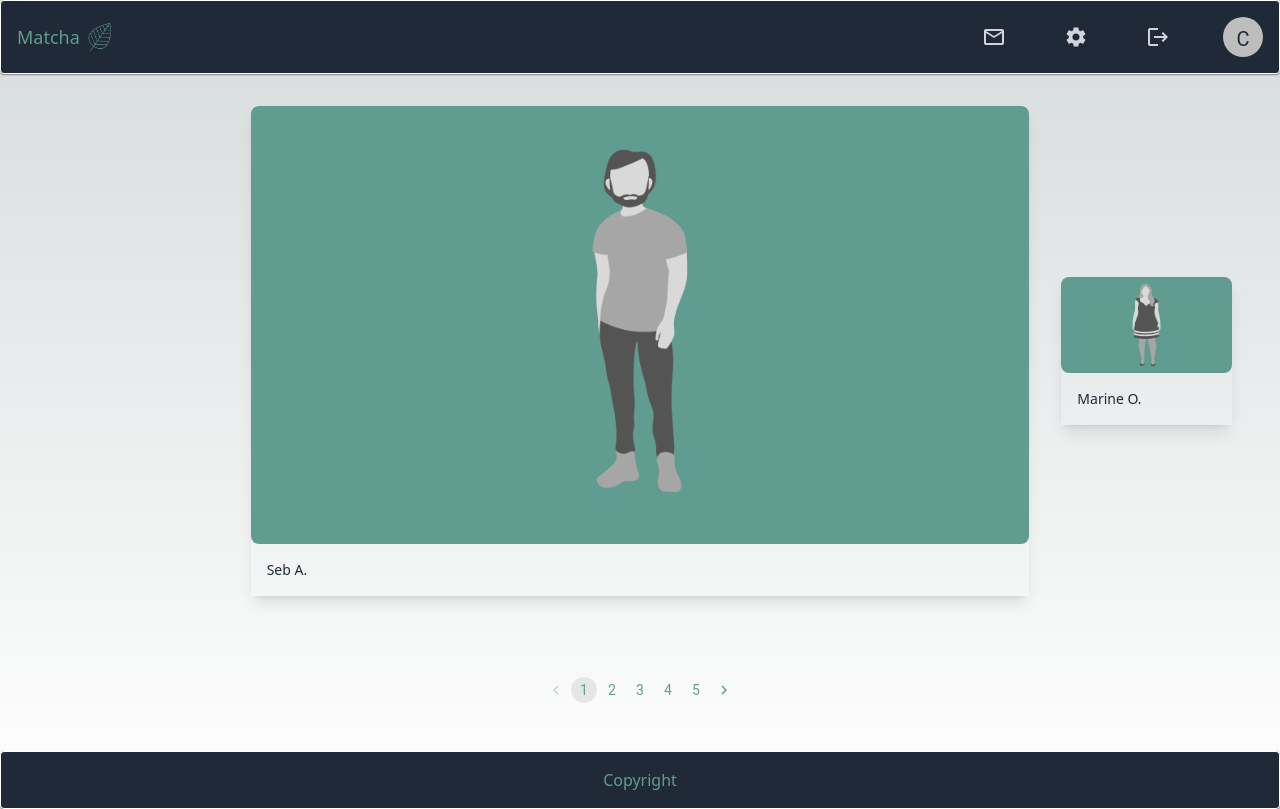
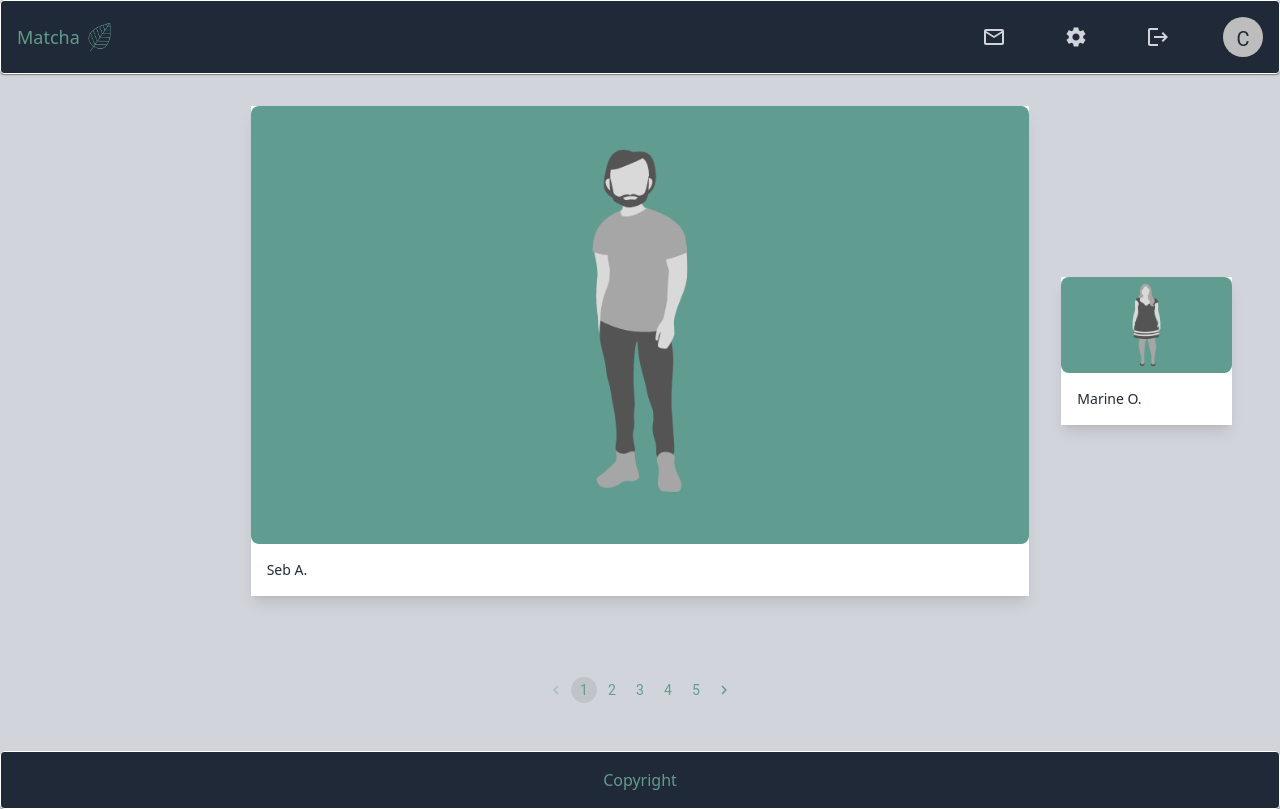
Before and after one commit to claire-d-b/Matcha_front_local, a Next.js app: page /match in a window 1280 px wide. Built offline with nearby package versions, Linux system fonts and the light colour scheme.

Commit message:
custom theme for cardactionareas

```diff
--- a/src/app/match/page.tsx
+++ b/src/app/match/page.tsx
@@ -33,7 +33,7 @@
 
     return (
         <ThemeProvider theme={theme}>
-        <div className="flex flex-col h-screen w-screen">
+        <div className="flex flex-col h-screen w-screen bg-gray-300">
             <Paper className="p-4 border border-white flex w-full justify-center items-center">
                 <Ctitle opts="text-lg font-light" title="Matcha" />
                 <Image className="w-6 md:w-10 h-auto" src={LeafImage} alt="leaf" />
--- a/src/app/theme.ts
+++ b/src/app/theme.ts
@@ -95,6 +95,16 @@
               },
             },
           },
+          MuiCardActionArea: {
+            styleOverrides: {
+              root: {
+                backgroundColor: '#ffffff', // Change this to your desired background color
+                '&:hover': {
+                  backgroundColor: '#d1d5db', // Change background color on hover
+                },
+              },
+            },
+          },
         },
     // Optional: customize other theme properties here
 });
```
